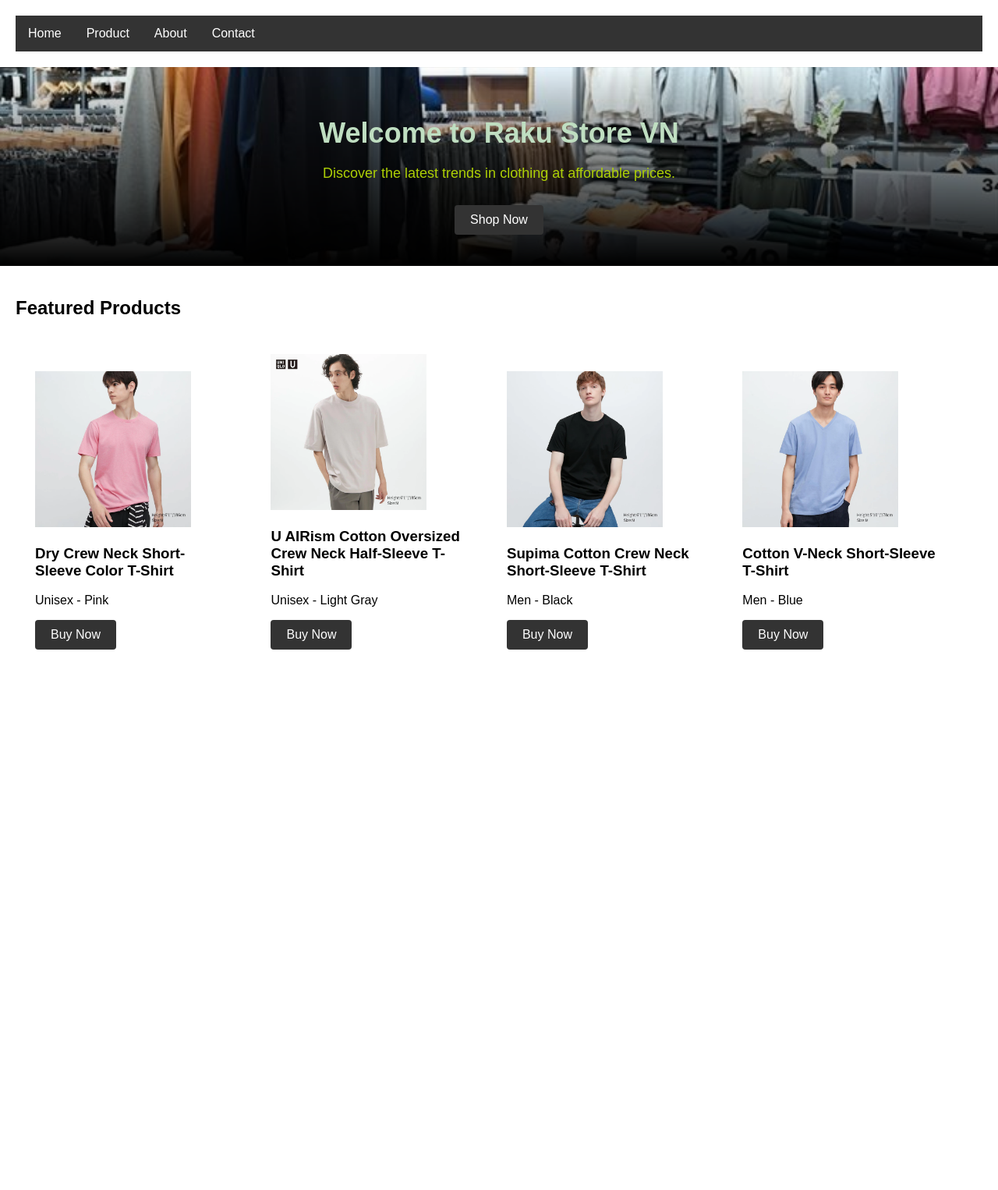
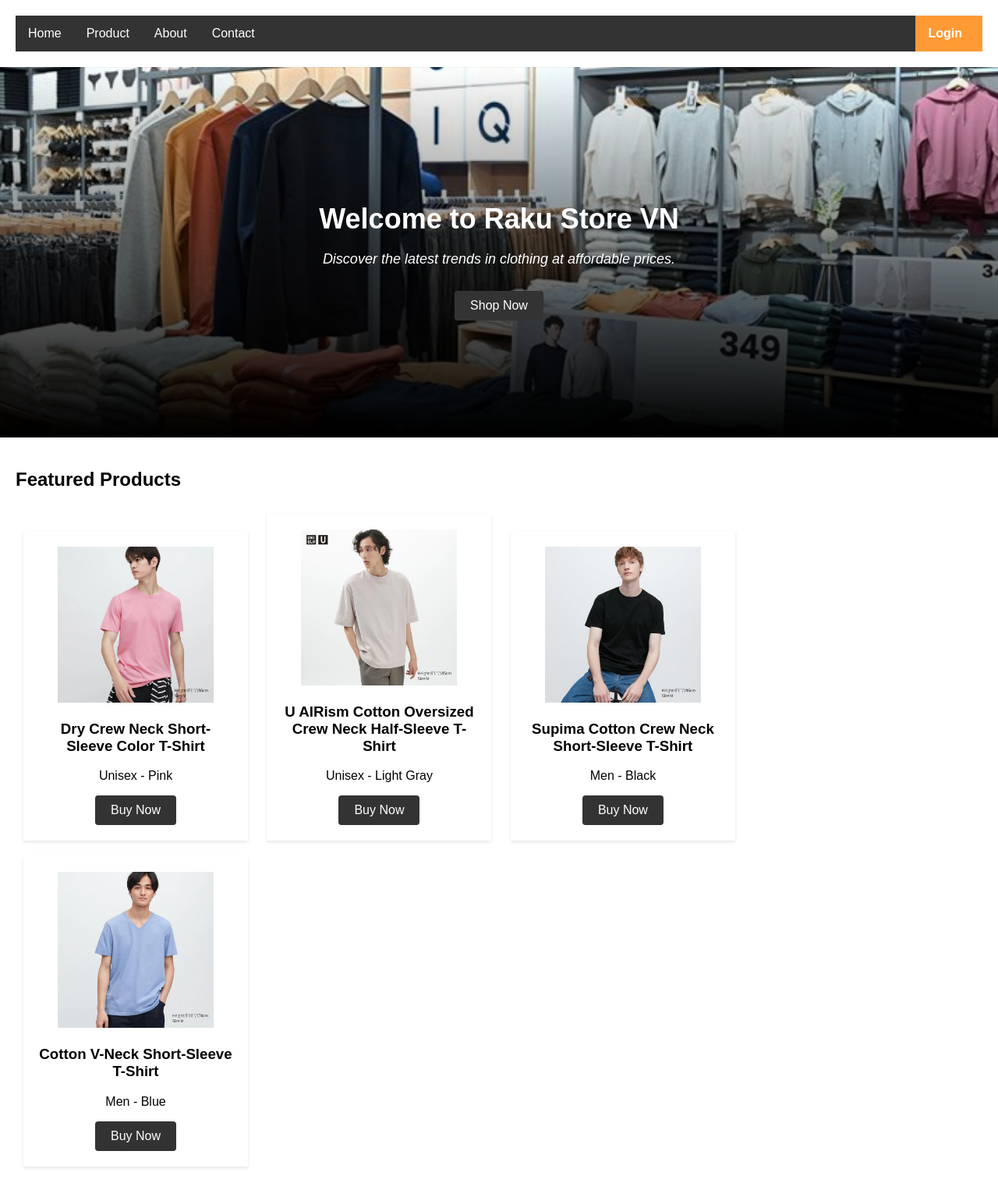
Before and after one commit to VoidKeishi/Clothing_Store_Website, a PHP site: page / in a window 1280 px wide. Shown: the whole page at 78% size. Before the commit the page ends 833 px from the top, so only its background shows below. Run offline with PHP 8.4, Linux system fonts and the light colour scheme.

Commit message:
Add login page

```diff
--- a/index.html
+++ b/index.html
@@ -17,6 +17,7 @@
             <li><a href="product.html">Product</a></li>
             <li><a href="about.html">About</a></li>
             <li><a href="contact.html">Contact</a></li>
+            <li id="login"><a href="login.html">Login</a></li>
         </ul>
     </div>
     <div class="main-content">
--- a/style.css
+++ b/style.css
@@ -35,9 +35,22 @@
     background-color: #111;
 }
 
+#login {
+    float: right;
+    padding-right: 10px;
+    background-color: #ff9a35;
+    color: #ffffff;
+    border: none;
+    font-weight: bold;
+}
+
+#login:hover {
+    background-color: #000000;
+}
+
 .main-content {
     text-align: center;
-            padding: 40px;
+    padding: 150px;
     position: relative;
     color: #333;
     overflow: hidden;
@@ -49,14 +62,15 @@
 
 .main-content h1 {
     font-size: 36px;
-            color: #bfdec1;
+    color: #ffffff;
     margin-bottom: 20px;
 }
 
 .main-content p {
     font-size: 18px;
-            color: #aed006;
+    color: #ffffff;
     margin-bottom: 30px;
+    font-style: italic;
 }
 
 .button {
@@ -84,7 +98,11 @@
     /* Existing styles for .product-card */
     width: 20%;
     /* Adjust the width as needed */
-            margin: 25px;
+    margin: 10px;
     /* Add margin for spacing */
     display: inline-block;
+    background-color: #fff;
+    box-shadow: 0 2px 4px rgba(0, 0, 0, 0.1);
+    padding: 20px;
+    text-align: center;
 }
```
Also changed, not shown: contact.html (+12 -0 lines), login.html (added, +12 -0 lines), product.html (+12 -0 lines). Lines whose indentation alone changed are shown as unchanged.
